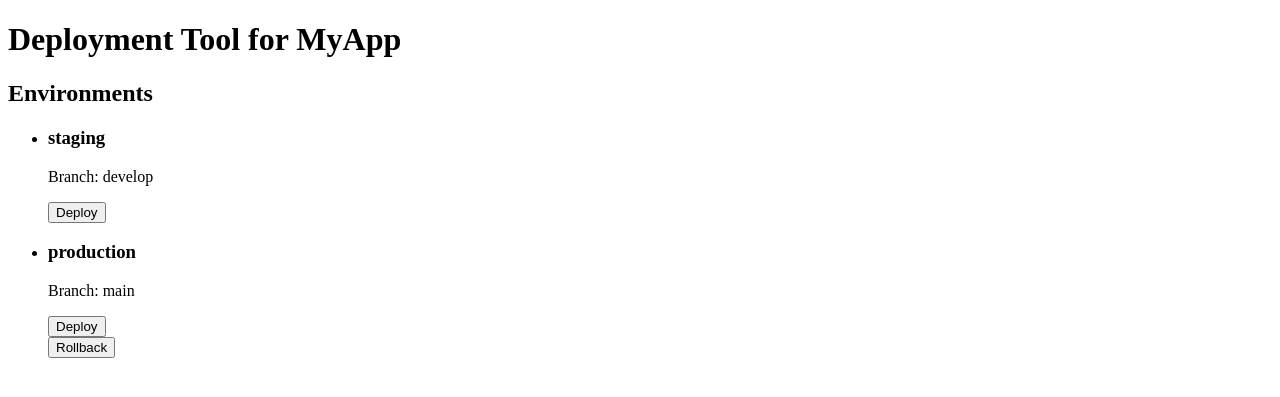
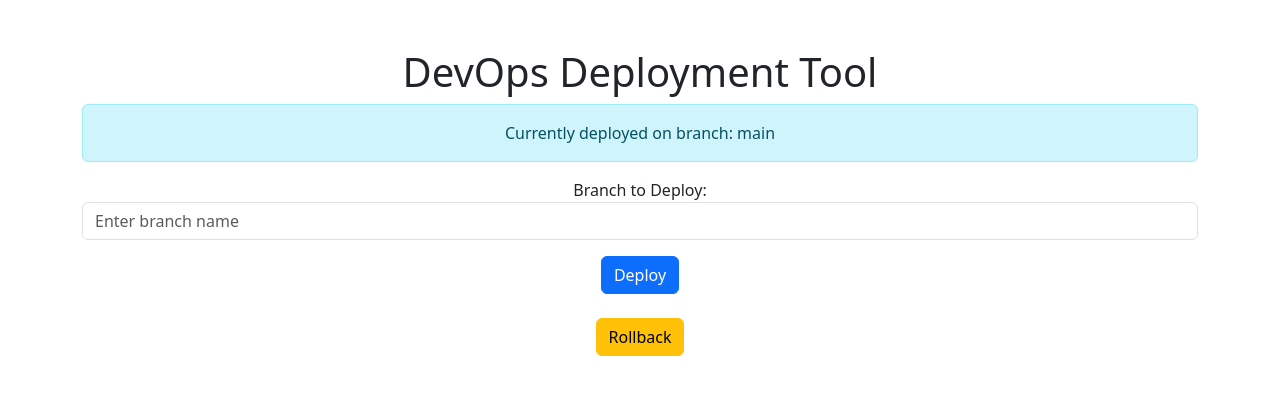
Before and after one commit to Dhruvil-98/Week-2WilProject, a Flask app: page / in a window 1280 px wide. Shown: the top 397 px of the page. Run offline with Flask 3, Linux system fonts and the light colour scheme.

Commit message:
Auto-commit before deployment on 2024-09-10 23:00:36

```diff
--- a/app.py
+++ b/app.py
@@ -1,39 +1,45 @@
-from flask import Flask, render_template, request, redirect, url_for
-import subprocess
-from devops_tool import load_deployment_config, deploy_to_environment
+from flask import Flask, render_template, request, redirect, url_for, flash
+from devops_tool import DevOpsTool, DeploymentError
+import os
 
 app = Flask(__name__)
+app.secret_key = os.urandom(24)
 
-# Load configurations to display on the UI
-config = load_deployment_config()
+devops = DevOpsTool()
 
-# Home route to display project and environments
+# Home page route
 @app.route('/')
 def home():
-    project = config['deploy']['project']
-    environments = config['deploy']['environments']
-    return render_template('index.html', project=project, environments=environments)
+    return render_template('index.html', status=devops.get_deployment_status())
 
-# Route to trigger deployment for an environment
-@app.route('/deploy/<env_name>', methods=['POST'])
-def deploy(env_name):
-    # Find the environment configuration
-    for env in config['deploy']['environments']:
-        if env['name'] == env_name:
-            deploy_to_environment(
-                env_name=env['name'],
-                branch=env['branch'],
-                pre_checks=env.get('pre-checks', []),
-                post_deploy=env.get('post-deploy', []),
-                rollback_enabled=env.get('rollback', False)
-            )
-            break
+# Route to trigger deployment
+@app.route('/deploy', methods=['POST'])
+def deploy():
+    try:
+        branch = request.form.get('branch')
+        if not branch:
+            flash('Please select a branch for deployment.')
+            return redirect(url_for('home'))
+
+        # Trigger deployment
+        devops.deploy(branch)
+        flash(f'Successfully deployed branch {branch}!', 'success')
+
+    except DeploymentError as e:
+        flash(f'Deployment failed: {str(e)}', 'danger')
+
     return redirect(url_for('home'))
 
-# Route to trigger rollback for an environment
-@app.route('/rollback/<env_name>', methods=['POST'])
-def rollback(env_name):
-    subprocess.run(["git", "reset", "--hard", "HEAD~1"], check=True)
+# Route to handle rollback
+@app.route('/rollback', methods=['POST'])
+def rollback():
+    try:
+        devops.rollback()
+        flash('Rollback was successful!', 'success')
+
+    except DeploymentError as e:
+        flash(f'Rollback failed: {str(e)}', 'danger')
+
     return redirect(url_for('home'))
 
 if __name__ == '__main__':
--- a/devops_tool.py
+++ b/devops_tool.py
@@ -1,95 +1,79 @@
-import yaml
 import subprocess
-import os
+import shutil
+from datetime import datetime
 
-# Utility function to read YAML-based DSL configuration
-def load_deployment_config(config_file='deploy.yaml'):
-    with open(config_file, 'r') as file:
-        return yaml.safe_load(file)
+class DeploymentError(Exception):
+    """Custom Exception for Deployment Errors."""
+    pass
 
-# Pre-deployment checks such as running tests or checking approvals
-def run_pre_deployment_checks(checks):
-    for check in checks:
-        if check == "run-tests":
-            result = run_tests()
-        elif check == "approval-required":
-            result = request_approval()
-        if not result:
-            print(f"Pre-deployment check {check} failed.")
-            return False
-    return True
+class DevOpsTool:
+    def __init__(self):
+        self.current_branch = 'main'
+        self.previous_branch = None
 
-# Simulated test runner
-def run_tests():
-    print("Running tests...")
-    # Simulate running tests
-    return True
+    def run_git_command(self, command, check=True):
+        """Helper function to run Git commands."""
+        try:
+            result = subprocess.run(command, check=check, stdout=subprocess.PIPE, stderr=subprocess.PIPE, text=True)
+            return result.stdout
+        except subprocess.CalledProcessError as e:
+            raise DeploymentError(f"Git command failed: {e.stderr.strip()}")
 
-# Simulated manual approval
-def request_approval():
-    print("Requesting manual approval...")
-    # Simulate approval (auto-approve for the sake of simplicity)
-    return True
+    def pre_deployment_checks(self):
+        """Perform pre-deployment checks like code review status and required environment variables."""
+        # Example check for uncommitted changes
+        status = self.run_git_command(['git', 'status', '--porcelain'], check=False)
+        if status:
+            self.auto_commit_changes()
 
-# Rollback mechanism for failed deployments
-def rollback_deployment():
-    print("Rolling back to previous version...")
-    try:
-        # Reverting the last commit (Git)
-        subprocess.run(["git", "reset", "--hard", "HEAD~1"], check=True)
-        print("Rollback successful.")
-    except subprocess.CalledProcessError:
-        print("Rollback failed!")
+        # Add other checks like environment variables if needed
+        required_env_vars = ['AWS_ACCESS_KEY_ID', 'AWS_SECRET_ACCESS_KEY']
+        for var in required_env_vars:
+            if not shutil.which(var):
+                raise DeploymentError(f"Missing required environment variable: {var}")
 
-# Deployment function
-def deploy_to_environment(env_name, branch, pre_checks, post_deploy=None, rollback_enabled=False):
-    print(f"\nDeploying to {env_name} (Branch: {branch})...")
+    def auto_commit_changes(self):
+        """Automatically commit uncommitted changes with a unique commit message."""
+        print("Uncommitted changes detected. Automatically committing changes...")
 
-    # Checkout the branch
-    subprocess.run(["git", "checkout", branch], check=True)
+        # Stage all changes
+        self.run_git_command(['git', 'add', '.'])
 
-    # Run pre-deployment checks
-    if not run_pre_deployment_checks(pre_checks):
-        print(f"Pre-deployment checks failed for {env_name}. Aborting deployment.")
-        if rollback_enabled:
-            rollback_deployment()
-        return
+        # Generate a unique commit message
+        commit_message = f"Auto-commit before deployment on {datetime.now().strftime('%Y-%m-%d %H:%M:%S')}"
 
-    # Simulate deployment process
-    print(f"Deploying {env_name}...")
-    subprocess.run(["echo", "Deploying..."], check=True)
+        # Commit the changes
+        self.run_git_command(['git', 'commit', '-m', commit_message])
 
-    # Run post-deployment actions
-    if post_deploy:
-        for action in post_deploy:
-            if action == "notify-team":
-                notify_team()
+        print(f"Changes committed with message: {commit_message}")
 
-    print(f"Deployment to {env_name} completed successfully.\n")
+    def deploy(self, branch):
+        """Deploy the specified branch."""
+        self.pre_deployment_checks()
 
-# Simulated post-deployment notification
-def notify_team():
-    print("Notifying the team...")
+        # Stash changes if necessary
+        self.run_git_command(['git', 'stash'])
 
-# Main function to handle deployment based on DSL configuration
-def main():
-    # Load deployment configuration from DSL
-    config = load_deployment_config()
+        # Fetch latest changes
+        self.run_git_command(['git', 'fetch'])
 
-    project = config['deploy']['project']
-    environments = config['deploy']['environments']
+        # Checkout branch
+        self.previous_branch = self.current_branch
+        self.run_git_command(['git', 'checkout', branch])
+        self.current_branch = branch
 
-    print(f"Starting deployment for project: {project}")
+        # Pull latest changes
+        self.run_git_command(['git', 'pull'])
 
-    # Loop through each environment
-    for env in environments:
-        deploy_to_environment(
-            env_name=env['name'],
-            branch=env['branch'],
-            pre_checks=env.get('pre-checks', []),
-            post_deploy=env.get('post-deploy', []),
-            rollback_enabled=env.get('rollback', False)
-        )
+    def rollback(self):
+        """Rollback to the previous branch."""
+        if not self.previous_branch:
+            raise DeploymentError("No previous branch to roll back to.")
 
-if __name__ == "__main__":
-    main()
+        self.run_git_command(['git', 'checkout', self.previous_branch])
+        self.current_branch = self.previous_branch
+        self.previous_branch = None
+
+    def get_deployment_status(self):
+        """Return the current deployment status."""
+        return f"Currently deployed on branch: {self.current_branch}"
--- a/templates/index.html
+++ b/templates/index.html
@@ -2,30 +2,43 @@
 <html lang="en">
 <head>
     <meta charset="UTF-8">
-    <meta http-equiv="X-UA-Compatible" content="IE=edge">
     <meta name="viewport" content="width=device-width, initial-scale=1.0">
     <title>DevOps Tool</title>
+    <link href="https://cdn.jsdelivr.net/npm/bootstrap@5.3.0-alpha1/dist/css/bootstrap.min.css" rel="stylesheet">
 </head>
 <body>
-    <h1>Deployment Tool for {{ project }}</h1>
+    <div class="container mt-5">
+        <h1 class="text-center">DevOps Deployment Tool</h1>
 
-    <h2>Environments</h2>
-    <ul>
-        {% for env in environments %}
-        <li>
-            <h3>{{ env.name }}</h3>
-            <p>Branch: {{ env.branch }}</p>
-            <form action="{{ url_for('deploy', env_name=env.name) }}" method="POST">
-                <button type="submit">Deploy</button>
-            </form>
+        <!-- Deployment Status -->
+        <div class="alert alert-info text-center">
+            {{ status }}
+        </div>
 
-            {% if env.rollback %}
-            <form action="{{ url_for('rollback', env_name=env.name) }}" method="POST">
-                <button type="submit">Rollback</button>
-            </form>
+        <!-- Flash Messages -->
+        {% with messages = get_flashed_messages(with_categories=True) %}
+            {% if messages %}
+                {% for category, message in messages %}
+                    <div class="alert alert-{{ category }} text-center">{{ message }}</div>
+                {% endfor %}
             {% endif %}
-        </li>
-        {% endfor %}
-    </ul>
+        {% endwith %}
+
+        <!-- Deployment Form -->
+        <form method="POST" action="{{ url_for('deploy') }}" class="text-center">
+            <div class="form-group">
+                <label for="branch">Branch to Deploy:</label>
+                <input type="text" class="form-control" name="branch" id="branch" placeholder="Enter branch name" required>
+            </div>
+            <button type="submit" class="btn btn-primary mt-3">Deploy</button>
+        </form>
+
+        <!-- Rollback Button -->
+        <form method="POST" action="{{ url_for('rollback') }}" class="text-center mt-4">
+            <button type="submit" class="btn btn-warning">Rollback</button>
+        </form>
+    </div>
+
+    <script src="https://cdn.jsdelivr.net/npm/bootstrap@5.3.0-alpha1/dist/js/bootstrap.bundle.min.js"></script>
 </body>
 </html>
```
